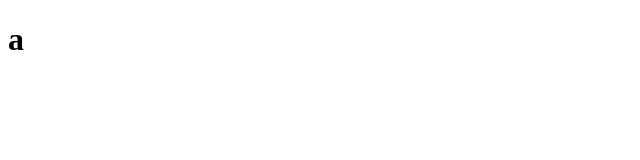
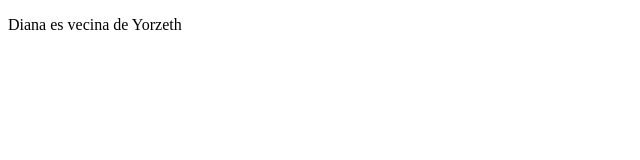
Before and after one commit to LinettePC/CNP1, a plain HTML site: page public/inicioSesion.html in a window 1280 px wide. Shown: the whole page, without its empty margins (0-640 px from the left). Drawn offline with Linux system fonts and the light colour scheme.

Commit message:
Update inicioSesion.html
Diana es vecina de Yorzeth

```diff
--- a/public/inicioSesion.html
+++ b/public/inicioSesion.html
@@ -21,6 +21,6 @@
     </header>
 
 <body>
-    <h1>a</h1>
+    <p>Diana es vecina de Yorzeth</p>
 </body>
 </html>
```
